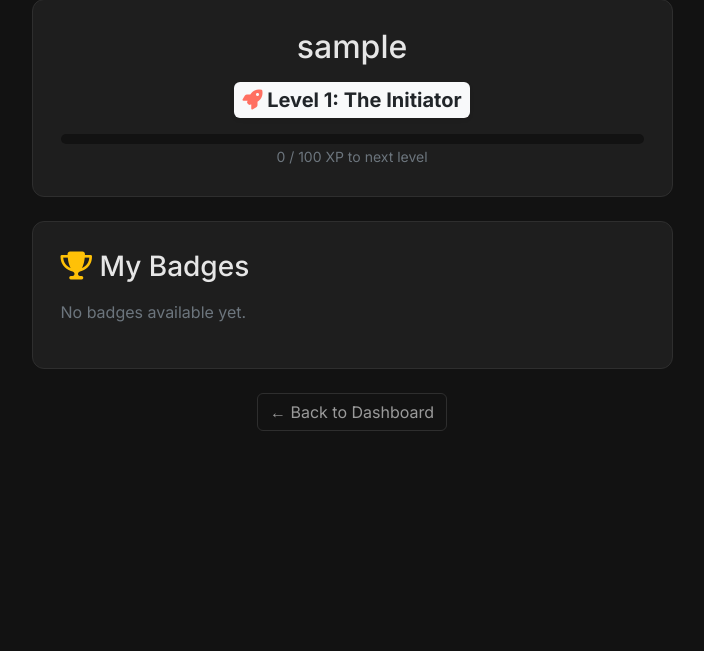
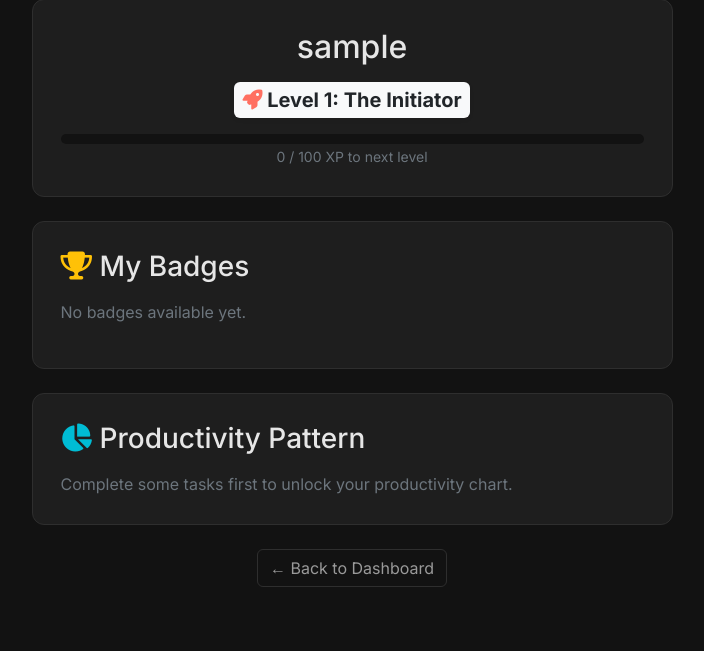
Before and after one commit to sachink8n/Smart-Planner, a Django app: page /profile/ in a window 1280 px wide. Shown: the part 195-846 px from the top of the page, without its empty margins (288-992 px from the left). Before the commit the page ends 626 px from the top, so only its background shows below. Run offline with Django 5.2, Linux system fonts and the light colour scheme; the visitor is signed in with stand-in values (Sample User, id 1); data comes from the database, SQL or seed files in the repository; data that the repository does not hold is empty.

Commit message:
Add productivity chart and local speed optimizations

```diff
--- a/core/templates/core/profile.html
+++ b/core/templates/core/profile.html
@@ -35,6 +35,21 @@
                 {% endfor %}
             </div>
         </div>
+
+        <div class="form-card mt-4">
+            <h3 class="mb-3"><i class="fas fa-chart-pie" style="color: var(--accent-color);"></i> Productivity Pattern</h3>
+            {% if productivity_total_points > 0 %}
+                <p class="text-secondary mb-3">
+                    You are most effective in: <strong style="color: var(--accent-color);">{{ productivity_best_slot }}</strong>
+                </p>
+                <div class="chart-wrap">
+                    <canvas id="productivityChart"></canvas>
+                </div>
+            {% else %}
+                <p class="text-secondary mb-0">Complete some tasks first to unlock your productivity chart.</p>
+            {% endif %}
+        </div>
+
          <div class="text-center mt-4">
             <a href="{% url 'personal_dashboard' %}" class="btn btn-outline-secondary">← Back to Dashboard</a>
         </div>
@@ -54,5 +69,48 @@
         filter: grayscale(100%);
         opacity: 0.3;
     }
+    .chart-wrap {
+        max-width: 460px;
+        margin: 0 auto;
+    }
 </style>
+
+{% if productivity_total_points > 0 %}
+<script src="https://cdn.jsdelivr.net/npm/chart.js"></script>
+{{ work_time_labels|json_script:"work-time-labels" }}
+{{ work_time_counts|json_script:"work-time-counts" }}
+<script>
+document.addEventListener('DOMContentLoaded', function () {
+    const labels = JSON.parse(document.getElementById('work-time-labels').textContent);
+    const values = JSON.parse(document.getElementById('work-time-counts').textContent);
+    const canvas = document.getElementById('productivityChart');
+    if (!canvas) {
+        return;
+    }
+
+    new Chart(canvas, {
+        type: 'pie',
+        data: {
+            labels: labels,
+            datasets: [{
+                data: values,
+                backgroundColor: ['#00bcd4', '#27ae60', '#f1c40f', '#e67e22', '#8e44ad'],
+                borderColor: '#121212',
+                borderWidth: 2,
+            }]
+        },
+        options: {
+            responsive: true,
+            plugins: {
+                legend: {
+                    labels: {
+                        color: '#e6e6e6',
+                    }
+                }
+            }
+        }
+    });
+});
+</script>
+{% endif %}
 {% endblock %}
--- a/core/views.py
+++ b/core/views.py
@@ -9,6 +9,8 @@ from django.contrib import messages
 from itertools import groupby
 from .ai_service import call_groq_api, generate_study_plan_with_ai
 from django.db.models import Q
+from django.db.models import Count
+from django.db.models.functions import ExtractHour
 from .models import Team, Todo
 import re
 import markdown as md
@@ -804,11 +806,46 @@ def profile_view(request):
 
     earned_badges = UserBadge.objects.filter(user=request.user).values_list('badge_id', flat=True)
 
+    work_buckets = {
+        'Early Morning (5-9)': 0,
+        'Morning (9-12)': 0,
+        'Afternoon (12-17)': 0,
+        'Evening (17-21)': 0,
+        'Night (21-5)': 0,
+    }
+    hourly_data = (
+        Task.objects.filter(user=request.user, status='COMPLETED', datecompleted__isnull=False)
+        .annotate(hour=ExtractHour('datecompleted'))
+        .values('hour')
+        .annotate(total=Count('id'))
+    )
+
+    for item in hourly_data:
+        hour = item['hour']
+        total = item['total']
+        if 5 <= hour < 9:
+            work_buckets['Early Morning (5-9)'] += total
+        elif 9 <= hour < 12:
+            work_buckets['Morning (9-12)'] += total
+        elif 12 <= hour < 17:
+            work_buckets['Afternoon (12-17)'] += total
+        elif 17 <= hour < 21:
+            work_buckets['Evening (17-21)'] += total
+        else:
+            work_buckets['Night (21-5)'] += total
+
+    productivity_best_slot = max(work_buckets, key=work_buckets.get)
+    productivity_total_points = sum(work_buckets.values())
+
     context = {
         'profile': profile,
         'all_badges': all_badges,
         'earned_badges': earned_badges,
-        'xp_for_next_level': profile.level * 100
+        'xp_for_next_level': profile.level * 100,
+        'work_time_labels': list(work_buckets.keys()),
+        'work_time_counts': list(work_buckets.values()),
+        'productivity_best_slot': productivity_best_slot,
+        'productivity_total_points': productivity_total_points,
     }
     return render(request, 'core/profile.html', context)
 @login_required
```
Also changed, not shown: antiprocastination/settings.py (+20 -9 lines).
